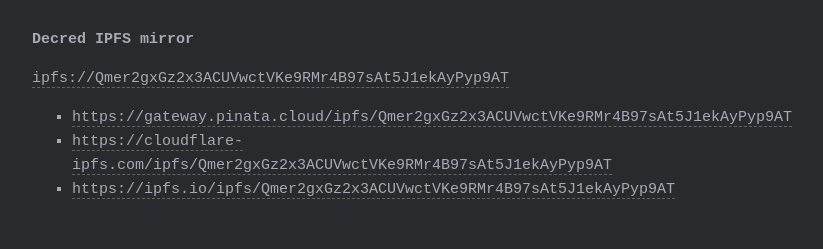
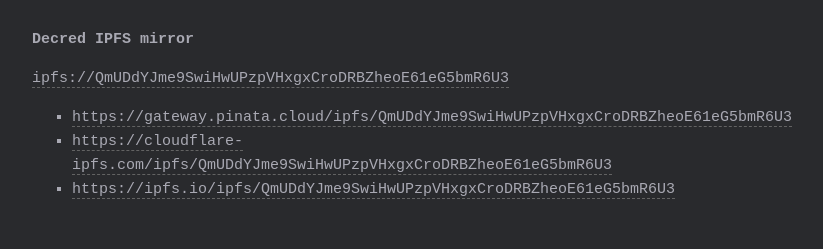
Before and after one commit to jzbz/dcr.jz.bz, a plain HTML site: page index.html in a window 1280 px wide. Shown: the part 267-516 px from the top of the page, without its empty margins (333-1156 px from the left). Drawn offline with Linux system fonts and the light colour scheme.

Commit message:
Update index.html

```diff
--- a/index.html
+++ b/index.html
@@ -27,11 +27,11 @@ ul {list-style-type: square;}
 <br />
 
 <h2 id="bin">Decred IPFS mirror</h2>
-<p><a href="ipfs://Qmer2gxGz2x3ACUVwctVKe9RMr4B97sAt5J1ekAyPyp9AT">ipfs://Qmer2gxGz2x3ACUVwctVKe9RMr4B97sAt5J1ekAyPyp9AT</a></p>
+<p><a href="ipfs://QmUDdYJme9SwiHwUPzpVHxgxCroDRBZheoE61eG5bmR6U3">ipfs://QmUDdYJme9SwiHwUPzpVHxgxCroDRBZheoE61eG5bmR6U3</a></p>
 <ul>
-<li><a href="https://gateway.pinata.cloud/ipfs/Qmer2gxGz2x3ACUVwctVKe9RMr4B97sAt5J1ekAyPyp9AT">https://gateway.pinata.cloud/ipfs/Qmer2gxGz2x3ACUVwctVKe9RMr4B97sAt5J1ekAyPyp9AT</a></li>
-<li><a href="https://cloudflare-ipfs.com/ipfs/Qmer2gxGz2x3ACUVwctVKe9RMr4B97sAt5J1ekAyPyp9AT">https://cloudflare-ipfs.com/ipfs/Qmer2gxGz2x3ACUVwctVKe9RMr4B97sAt5J1ekAyPyp9AT</a></li>
-<li><a href="https://ipfs.io/ipfs/Qmer2gxGz2x3ACUVwctVKe9RMr4B97sAt5J1ekAyPyp9AT">https://ipfs.io/ipfs/Qmer2gxGz2x3ACUVwctVKe9RMr4B97sAt5J1ekAyPyp9AT</a></li>
+<li><a href="https://gateway.pinata.cloud/ipfs/QmUDdYJme9SwiHwUPzpVHxgxCroDRBZheoE61eG5bmR6U3">https://gateway.pinata.cloud/ipfs/QmUDdYJme9SwiHwUPzpVHxgxCroDRBZheoE61eG5bmR6U3</a></li>
+<li><a href="https://cloudflare-ipfs.com/ipfs/QmUDdYJme9SwiHwUPzpVHxgxCroDRBZheoE61eG5bmR6U3">https://cloudflare-ipfs.com/ipfs/QmUDdYJme9SwiHwUPzpVHxgxCroDRBZheoE61eG5bmR6U3</a></li>
+<li><a href="https://ipfs.io/ipfs/QmUDdYJme9SwiHwUPzpVHxgxCroDRBZheoE61eG5bmR6U3">https://ipfs.io/ipfs/QmUDdYJme9SwiHwUPzpVHxgxCroDRBZheoE61eG5bmR6U3</a></li>
 </ul>
 
 <br />
```
